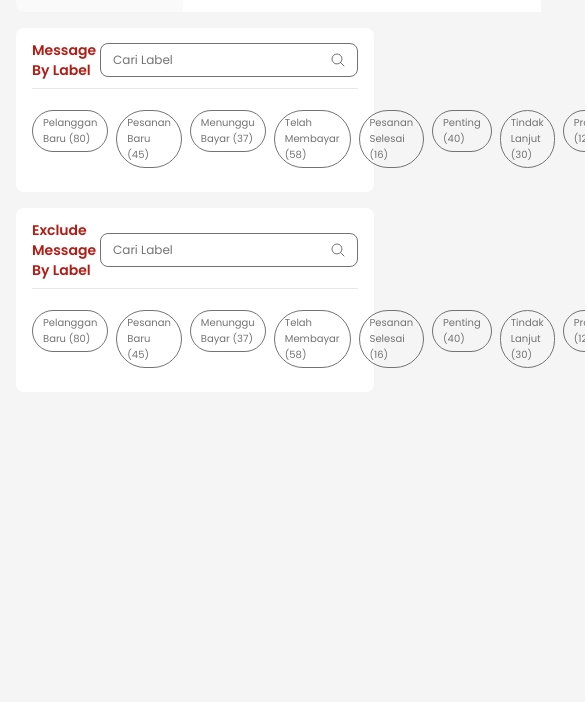
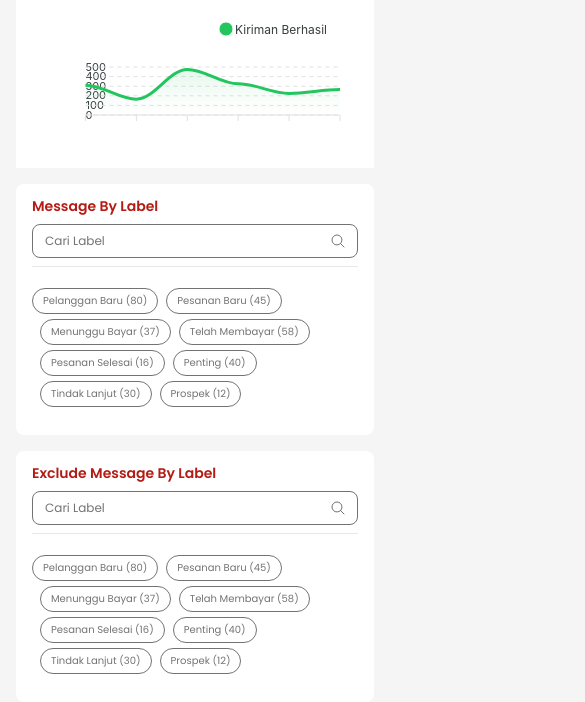
Before and after one commit to yosephramadhan19/shopmatic-dashboard, a plain HTML site: page incoming-message.html in a window 390 px wide. Shown: the part 329-1031 px from the top of the page, 585 px wide, since content can reach past the window. Before the commit the page ends 844 px from the top, so only its background shows below. Drawn offline with nearby package versions, Linux system fonts and the light colour scheme.

Commit message:
fix(style) : fix css responsive fix(sidebar menu) :  fix dashboard link

```diff
--- a/incoming-message.html
+++ b/incoming-message.html
@@ -36,7 +36,7 @@
                     </button>
                 </li>
                 <li>
-                    <a href="#" class="flex flex-row flex-start space-x-2 items-center hover:text-primary-700">
+                    <a href="./index.html" class="flex flex-row flex-start space-x-2 items-center hover:text-primary-700">
                         <svg data-slot="icon" aria-hidden="true" fill="none" stroke-width="1.5" stroke="currentColor" viewBox="0 0 24 24" xmlns="http://www.w3.org/2000/svg" class="grow-0 w-5 h-5">
                             <path d="m2.25 12 8.954-8.955c.44-.439 1.152-.439 1.591 0L21.75 12M4.5 9.75v10.125c0 .621.504 1.125 1.125 1.125H9.75v-4.875c0-.621.504-1.125 1.125-1.125h2.25c.621 0 1.125.504 1.125 1.125V21h4.125c.621 0 1.125-.504 1.125-1.125V9.75M8.25 21h8.25" stroke-linecap="round" stroke-linejoin="round"></path>
                         </svg>
@@ -110,7 +110,7 @@
                 <div class="sidebar-menu font-Poppins text-base text-neutral-700">
                     <ul class="flex flex-col space-y-6">
                         <li>
-                            <a href="#" class="flex flex-row flex-start space-x-2 items-center hover:text-primary-700">
+                            <a href="./index.html" class="flex flex-row flex-start space-x-2 items-center hover:text-primary-700">
                                 <svg data-slot="icon" aria-hidden="true" fill="none" stroke-width="1.5" stroke="currentColor" viewBox="0 0 24 24" xmlns="http://www.w3.org/2000/svg" class="grow-0 w-5 h-5">
                                     <path d="m2.25 12 8.954-8.955c.44-.439 1.152-.439 1.591 0L21.75 12M4.5 9.75v10.125c0 .621.504 1.125 1.125 1.125H9.75v-4.875c0-.621.504-1.125 1.125-1.125h2.25c.621 0 1.125.504 1.125 1.125V21h4.125c.621 0 1.125-.504 1.125-1.125V9.75M8.25 21h8.25" stroke-linecap="round" stroke-linejoin="round"></path>
                                 </svg>
@@ -181,10 +181,10 @@
             <div class="content-area max-w-full w-full flex flex-col space-y-4 shrink grow-0 font-Poppins mt-6">
 
                 <!-- filter -->
-                    <div class="filter-area flex flex-row justify-between">
+                    <div class="filter-area flex flex-col md:flex-row lg:flex-row xl:flex-row space-y-2 md:space-y-0 lg:space-y-0 xl:space-y-0 justify-between ">
                         <div class="f-select-whatsapp w-full">
                             <!-- select -->
-                                <select id="countries" class="p-3 max-w-72 w-72 bg-white font-Poppins text-sm border-none rounded-lg">
+                                <select id="countries" class="p-3 max-w-full md:max-w-72 lg:max-w-72 xl:max-w-72 w-full md:w-72 lg:w-72 xl:w-72 bg-white font-Poppins text-sm border-none rounded-lg">
                                     <option selected>Select WhatsApp</option>
                                     <option value="08124575421">08124575421</option>
                                     <option value="08124575422">08124575422</option>
@@ -206,7 +206,7 @@
                 <!-- /filter -->
 
                 <!-- chart -->
-                <div class="chart-area mt-10 mb-4  bg-neutral-50 rounded-lg flex flex-row items-center">
+                <div class="chart-area mt-10 mb-4  bg-neutral-50 rounded-lg flex flex-col md:flex-row lg:flex-row xl:flex-row items-center">
                     <div class="desc-chart flex flex-col shrink-0 items-center py-6 px-8 rounded-l-lg">
                         <span class="font-Poppins text-sm text-primary-700 font-semibold">Total Message</span>
                         <span class="font-poppins text-3xl font-semibold text-primary-700">500</span>
@@ -219,63 +219,63 @@
 
                 <!-- Message by label -->
                 <div class="message-by-label py-3 px-4 bg-white rounded-lg flex flex-col space-y-2">
-                    <div class="mbl-title-area flex flex-row justify-between items-center">
+                    <div class="mbl-title-area flex flex-col md:flex-row lg:flex-row xl:flex-row justify-between items-start md:items-center lg:items-center xl:items-center space-y-2 md:space-y-0 lg:space-y-0 xl:space-y-0">
                         <h4 class="text-sm text-primary-700 font-semibold">Message By Label</h4>
-                        <div class="relative">
+                        <div class="relative w-full text-right">
                             <div class="absolute inset-y-0 end-0 flex items-center pe-3 pointer-events-none">
                                 <svg class="w-4 h-4 text-neutral-500" data-slot="icon" aria-hidden="true" fill="none" stroke-width="1.5" stroke="currentColor" viewBox="0 0 24 24" xmlns="http://www.w3.org/2000/svg">
                                     <path d="m21 21-5.197-5.197m0 0A7.5 7.5 0 1 0 5.196 5.196a7.5 7.5 0 0 0 10.607 10.607Z" stroke-linecap="round" stroke-linejoin="round"></path>
                                 </svg>
                             </div>
-                            <input type="text" id="simple-search" class="bg-white border border-neutral-500 text-neutral-500 text-xs rounded-lg placeholder:text-neutral-500" placeholder="Cari Label" required />
+                            <input type="text" id="simple-search" class="bg-white border border-neutral-500 text-neutral-500 text-xs rounded-lg placeholder:text-neutral-500 w-full md:w-60 lg:w-60 xl:w-60" placeholder="Cari Label" required />
                         </div>
                     </div>
                     <hr />
                     <div class="label-list">
-                        <ul class="flex flex-row flex-nowrap justify-start space-x-2 my-3">
-                            <li>
+                        <ul class="flex flex-row flex-wrap justify-start space-x-2 my-3">
+                            <li class="mb-1">
                                 <input type="radio" id="pelanggan-baru" name="message" value="pelanggan-baru" class="hidden peer" required />
-                                <label for="pelanggan-baru" class="inline-flex items-center justify-between text-xxs border border-neutral-500 text-neutral-500 px-2.5 py-1 rounded-full peer-checked:border-primary-700 peer-checked:text-white peer-checked:bg-primary-700 cursor-pointer">
+                                <label for="pelanggan-baru" class="inline-flex items-center justify-between flex-wrap text-xxs border border-neutral-500 text-neutral-500 px-2.5 py-1 rounded-full peer-checked:border-primary-700 peer-checked:text-white peer-checked:bg-primary-700 cursor-pointer">
                                     <span>Pelanggan Baru (80)</span>
                                 </label>
                             </li>
-                            <li>
+                            <li class="mb-1">
                                 <input type="radio" id="pesanan-baru" name="message" value="pesanan-baru" class="hidden peer" required />
                                 <label for="pesanan-baru" class="inline-flex items-center justify-between text-xxs border border-neutral-500 text-neutral-500 px-2.5 py-1 rounded-full peer-checked:border-primary-700 peer-checked:text-white peer-checked:bg-primary-700 cursor-pointer">
                                     <span>Pesanan Baru (45)</span>
                                 </label>
                             </li>
-                            <li>
+                            <li class="mb-1">
                                 <input type="radio" id="menunggu-bayar" name="message" value="menunggu-bayar" class="hidden peer" required />
                                 <label for="menunggu-bayar" class="inline-flex items-center justify-between text-xxs border border-neutral-500 text-neutral-500 px-2.5 py-1 rounded-full peer-checked:border-primary-700 peer-checked:text-white peer-checked:bg-primary-700 cursor-pointer">
                                     <span>Menunggu Bayar (37)</span>
                                 </label>
                             </li>
-                            <li>
+                            <li class="mb-1">
                                 <input type="radio" id="telah-membayar" name="message" value="telah-membayar" class="hidden peer" required />
                                 <label for="telah-membayar" class="inline-flex items-center justify-between text-xxs border border-neutral-500 text-neutral-500 px-2.5 py-1 rounded-full peer-checked:border-primary-700 peer-checked:text-white peer-checked:bg-primary-700 cursor-pointer">
                                     <span>Telah Membayar (58)</span>
                                 </label>
                             </li>
-                            <li>
+                            <li class="mb-1">
                                 <input type="radio" id="pesanan-selesai" name="message" value="pesanan-selesai" class="hidden peer" required />
                                 <label for="pesanan-selesai" class="inline-flex items-center justify-between text-xxs border border-neutral-500 text-neutral-500 px-2.5 py-1 rounded-full peer-checked:border-primary-700 peer-checked:text-white peer-checked:bg-primary-700 cursor-pointer">
                                     <span>Pesanan Selesai (16)</span>
                                 </label>
                             </li>
-                            <li>
+                            <li class="mb-1">
                                 <input type="radio" id="penting" name="message" value="penting" class="hidden peer" required />
                                 <label for="penting" class="inline-flex items-center justify-between text-xxs border border-neutral-500 text-neutral-500 px-2.5 py-1 rounded-full peer-checked:border-primary-700 peer-checked:text-white peer-checked:bg-primary-700 cursor-pointer">
                                     <span>Penting (40)</span>
                                 </label>
                             </li>
-                            <li>
+                            <li class="mb-1">
                                 <input type="radio" id="tindak-lanjut" name="message" value="tindak-lanjut" class="hidden peer" required />
                                 <label for="tindak-lanjut" class="inline-flex items-center justify-between text-xxs border border-neutral-500 text-neutral-500 px-2.5 py-1 rounded-full peer-checked:border-primary-700 peer-checked:text-white peer-checked:bg-primary-700 cursor-pointer">
                                     <span>Tindak Lanjut (30)</span>
                                 </label>
                             </li>
-                            <li>
+                            <li class="mb-1">
                                 <input type="radio" id="prospek" name="message" value="prospek" class="hidden peer" required />
                                 <label for="prospek" class="inline-flex items-center justify-between text-xxs border border-neutral-500 text-neutral-500 px-2.5 py-1 rounded-full peer-checked:border-primary-700 peer-checked:text-white peer-checked:bg-primary-700 cursor-pointer">
                                     <span>Prospek (12)</span>
@@ -288,63 +288,63 @@
 
                 <!-- Exclude Message -->
                 <div class="message-by-label py-3 px-4 bg-white rounded-lg flex flex-col space-y-2">
-                    <div class="mbl-title-area flex flex-row justify-between items-center">
+                    <div class="mbl-title-area flex flex-col md:flex-row lg:flex-row xl:flex-row justify-between items-start md:items-center lg:items-center xl:items-center space-y-2 md:space-y-0 lg:space-y-0 xl:space-y-0">
                         <h4 class="text-sm text-primary-700 font-semibold">Exclude Message By Label</h4>
-                        <div class="relative">
+                        <div class="relative w-full text-right">
                             <div class="absolute inset-y-0 end-0 flex items-center pe-3 pointer-events-none">
                                 <svg class="w-4 h-4 text-neutral-500" data-slot="icon" aria-hidden="true" fill="none" stroke-width="1.5" stroke="currentColor" viewBox="0 0 24 24" xmlns="http://www.w3.org/2000/svg">
                                     <path d="m21 21-5.197-5.197m0 0A7.5 7.5 0 1 0 5.196 5.196a7.5 7.5 0 0 0 10.607 10.607Z" stroke-linecap="round" stroke-linejoin="round"></path>
                                 </svg>
                             </div>
-                            <input type="text" id="simple-search" class="bg-white border border-neutral-500 text-neutral-500 text-xs rounded-lg placeholder:text-neutral-500" placeholder="Cari Label" required />
+                            <input type="text" id="simple-search" class="bg-white border border-neutral-500 text-neutral-500 text-xs rounded-lg placeholder:text-neutral-500  w-full md:w-60 lg:w-60 xl:w-60" placeholder="Cari Label" required />
                         </div>
                     </div>
                     <hr />
                     <div class="label-list">
-                        <ul class="flex flex-row flex-nowrap justify-start space-x-2 my-3">
-                            <li>
+                        <ul class="flex flex-row flex-wrap justify-start space-x-2 my-3">
+                            <li class="mb-1">
                                 <input type="radio" id="exclude-pelanggan-baru" name="exclude-message" value="exclude-pelanggan-baru" class="hidden peer/exclude" required />
                                 <label for="exclude-pelanggan-baru" class="inline-flex items-center justify-between text-xxs border border-neutral-500 text-neutral-500 px-2.5 py-1 rounded-full peer-checked/exclude:border-primary-700 peer-checked/exclude:text-white peer-checked/exclude:bg-primary-700 cursor-pointer">
                                     <span>Pelanggan Baru (80)</span>
                                 </label>
                             </li>
-                            <li>
+                            <li class="mb-1">
                                 <input type="radio" id="exclude-pesanan-baru" name="exclude-message" value="exclude-pesanan-baru" class="hidden peer/exclude" required />
                                 <label for="exclude-pesanan-baru" class="inline-flex items-center justify-between text-xxs border border-neutral-500 text-neutral-500 px-2.5 py-1 rounded-full peer-checked/exclude:border-primary-700 peer-checked/exclude:text-white peer-checked/exclude:bg-primary-700 cursor-pointer">
                                     <span>Pesanan Baru (45)</span>
                                 </label>
                             </li>
-                            <li>
+                            <li class="mb-1">
                                 <input type="radio" id="exclude-menunggu-bayar" name="exclude-message" value="exclude-menunggu-bayar" class="hidden peer/exclude" required />
                                 <label for="exclude-menunggu-bayar" class="inline-flex items-center justify-between text-xxs border border-neutral-500 text-neutral-500 px-2.5 py-1 rounded-full peer-checked/exclude:border-primary-700 peer-checked/exclude:text-white peer-checked/exclude:bg-primary-700 cursor-pointer">
                                     <span>Menunggu Bayar (37)</span>
                                 </label>
                             </li>
-                            <li>
+                            <li class="mb-1">
                                 <input type="radio" id="exclude-telah-membayar" name="exclude-message" value="exclude-telah-membayar" class="hidden peer/exclude" required />
                                 <label for="exclude-telah-membayar" class="inline-flex items-center justify-between text-xxs border border-neutral-500 text-neutral-500 px-2.5 py-1 rounded-full peer-checked/exclude:border-primary-700 peer-checked/exclude:text-white peer-checked/exclude:bg-primary-700 cursor-pointer">
                                     <span>Telah Membayar (58)</span>
                                 </label>
                             </li>
-                            <li>
+                            <li class="mb-1">
                                 <input type="radio" id="exclude-pesanan-selesai" name="exclude-message" value="exclude-pesanan-selesai" class="hidden peer/exclude" required />
                                 <label for="exclude-pesanan-selesai" class="inline-flex items-center justify-between text-xxs border border-neutral-500 text-neutral-500 px-2.5 py-1 rounded-full peer-checked/exclude:border-primary-700 peer-checked/exclude:text-white peer-checked/exclude:bg-primary-700 cursor-pointer">
                                     <span>Pesanan Selesai (16)</span>
                                 </label>
                             </li>
-                            <li>
+                            <li class="mb-1">
                                 <input type="radio" id="exclude-penting" name="exclude-message" value="exclude-penting" class="hidden peer/exclude" required />
                                 <label for="exclude-penting" class="inline-flex items-center justify-between text-xxs border border-neutral-500 text-neutral-500 px-2.5 py-1 rounded-full peer-checked/exclude:border-primary-700 peer-checked/exclude:text-white peer-checked/exclude:bg-primary-700 cursor-pointer">
                                     <span>Penting (40)</span>
                                 </label>
                             </li>
-                            <li>
+                            <li class="mb-1">
                                 <input type="radio" id="exclude-tindak-lanjut" name="exclude-message" value="exclude-tindak-lanjut" class="hidden peer/exclude" required />
                                 <label for="exclude-tindak-lanjut" class="inline-flex items-center justify-between text-xxs border border-neutral-500 text-neutral-500 px-2.5 py-1 rounded-full peer-checked/exclude:border-primary-700 peer-checked/exclude:text-white peer-checked/exclude:bg-primary-700 cursor-pointer">
                                     <span>Tindak Lanjut (30)</span>
                                 </label>
                             </li>
-                            <li>
+                            <li class="mb-1">
                                 <input type="radio" id="exclude-prospek" name="exclude-message" value="exclude-prospek" class="hidden peer/exclude" required />
                                 <label for="exclude-prospek" class="inline-flex items-center justify-between text-xxs border border-neutral-500 text-neutral-500 px-2.5 py-1 rounded-full peer-checked/exclude:border-primary-700 peer-checked/exclude:text-white peer-checked/exclude:bg-primary-700 cursor-pointer">
                                     <span>Prospek (12)</span>
```
Also changed, not shown: detail-resi.html (+2 -2 lines), index.html (+2 -2 lines), upload-data.html (+2 -2 lines), style.css.
